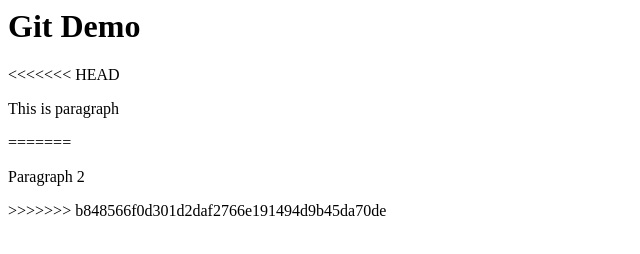
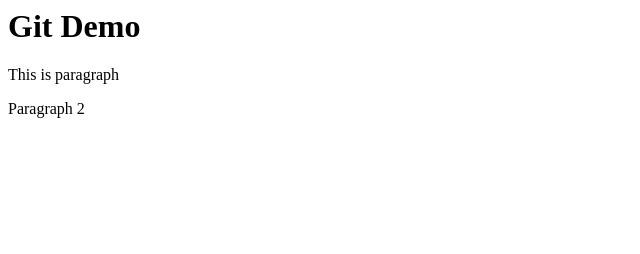
Before and after one commit to urupatel/GitDemo, a plain HTML site: page index.html in a window 1280 px wide. Shown: the whole page, without its empty margins (0-640 px from the left). Drawn offline with Linux system fonts and the light colour scheme.

Commit message:
arranged everything

```diff
--- a/index.html
+++ b/index.html
@@ -3,11 +3,8 @@
 	</head>
 	<body>
 		<h1>Git Demo</h1>
-<<<<<<< HEAD
 		<p> This is paragraph </p>
-=======
 		<p> Paragraph 2 </p>
->>>>>>> b848566f0d301d2daf2766e191494d9b45da70de
 	</body>
 
 
```
